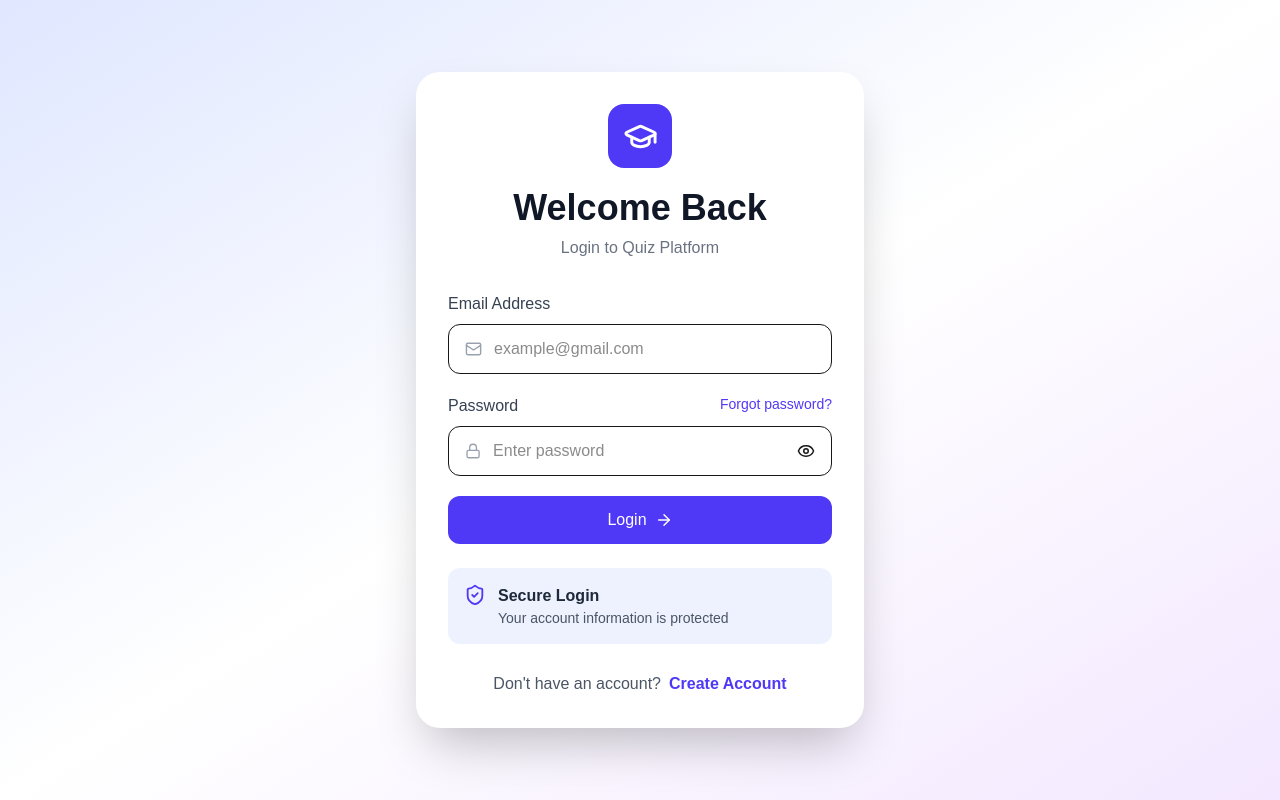
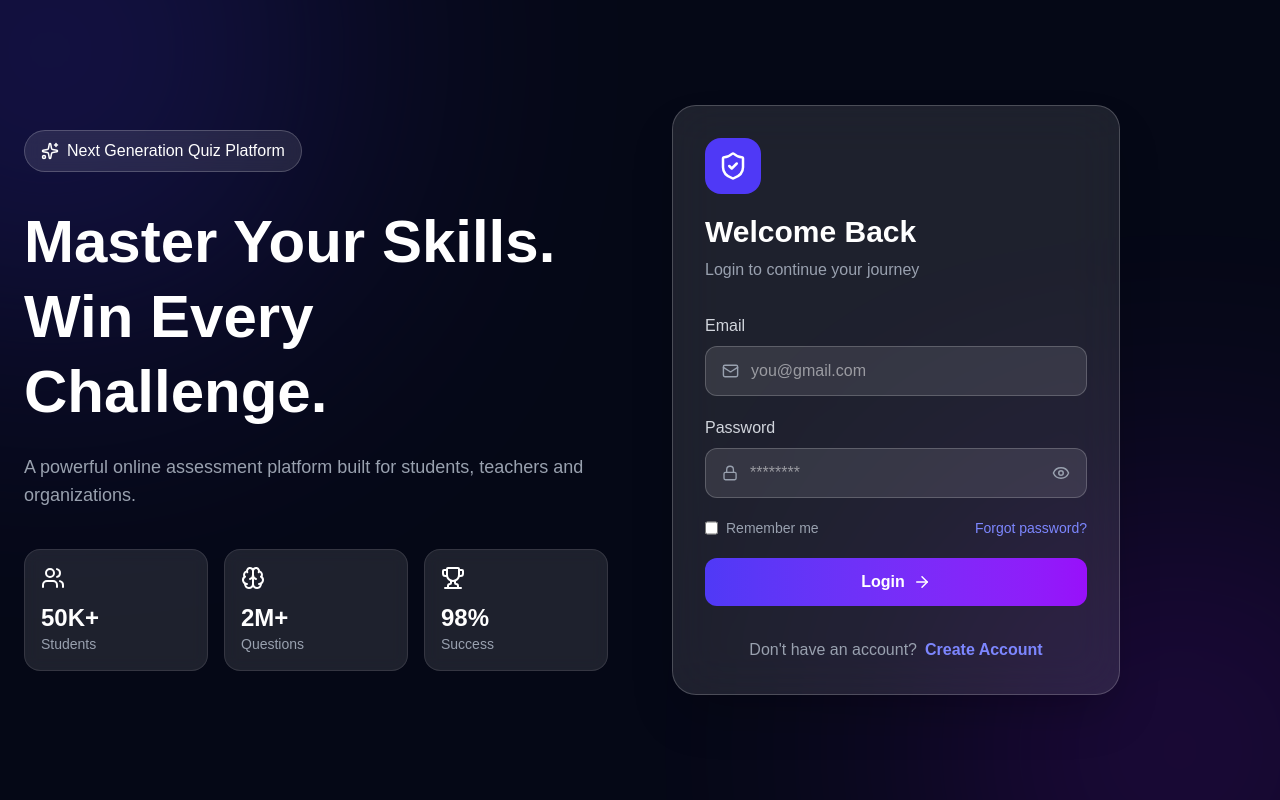
Before and after one commit to Kesarkarale/quize-platform, a Next.js app: page /login in a window 1280 px wide. Built offline with nearby package versions, Linux system fonts and the light colour scheme.

Commit message:
Update page.tsx

```diff
--- a/app/(auth)/login/page.tsx
+++ b/app/(auth)/login/page.tsx
@@ -1,42 +1,49 @@
 "use client";
 
 import { useState } from "react";
+import { useRouter } from "next/navigation";
 import Link from "next/link";
-import { useRouter } from "next/navigation";
 import type { FormEvent } from "react";
+
+import { motion } from "framer-motion";
 
 import {
   Mail,
   Lock,
   Eye,
   EyeOff,
+  ArrowRight,
   Loader2,
-  ArrowRight,
-  GraduationCap,
+  Sparkles,
+  Trophy,
+  Users,
+  Brain,
   ShieldCheck,
 } from "lucide-react";
 
 import { toast } from "sonner";
 
 
-export default function LoginPage() {
+
+export default function LoginPage(){
 
 
 const router = useRouter();
 
 
-  const [loading,setLoading] = useState(false);
+const [loading,setLoading]=useState(false);
 
-  const [showPassword,setShowPassword] = useState(false);
+const [showPassword,setShowPassword]=useState(false);
 
 
 
-  const [formData,setFormData] = useState({
+const [formData,setFormData]=useState({
 
 email:"",
-    password:"",
+password:""
 
 });
+
 
 
 
@@ -51,12 +58,11 @@ export default function LoginPage() {
 
 if(!formData.email || !formData.password){
 
-      toast.error("Please fill all fields");
+toast.error("Please enter email and password");
 
 return;
 
 }
-
 
 
 
@@ -67,13 +73,9 @@ export default function LoginPage() {
 
 
 
-      const response = await fetch(
-        "/api/auth/login",
-        {
-
+const response = await fetch("/api/auth/login",{
 
 method:"POST",
-
 
 headers:{
 
@@ -81,19 +83,9 @@ export default function LoginPage() {
 
 },
 
+body:JSON.stringify(formData)
 
-          body:JSON.stringify({
-
-            email:formData.email,
-
-            password:formData.password
-
-          })
-
-
-        }
-      );
-
+});
 
 
 
@@ -102,30 +94,20 @@ export default function LoginPage() {
 
 
 
-
 if(!response.ok){
-
 
 toast.error(result.message);
 
 return;
 
-
 }
 
 
 
-
-
-
-      toast.success(
-        "Login successful"
-      );
-
+toast.success("Welcome back 🎉");
 
 
 router.push("/student/dashboard");
-
 
 
 
@@ -133,9 +115,7 @@ export default function LoginPage() {
 catch{
 
 
-      toast.error(
-        "Something went wrong"
-      );
+toast.error("Something went wrong");
 
 
 }
@@ -155,33 +135,109 @@ export default function LoginPage() {
 
 
 
-
 return (
 
-<main className="min-h-screen flex items-center justify-center bg-gradient-to-br from-indigo-100 via-white to-purple-100 px-4">
+<main className="
+min-h-screen
+relative
+overflow-hidden
+bg-[#050816]
+flex
+items-center
+justify-center
+px-6
+">
 
 
 
 
 
-<div className="w-full max-w-md bg-white rounded-3xl shadow-2xl p-8">
+{/* Background Glow */}
+
+
+<div className="
+absolute
+w-[500px]
+h-[500px]
+bg-indigo-600
+rounded-full
+blur-[150px]
+opacity-30
+top-[-200px]
+left-[-200px]
+"/>
+
+
+<div className="
+absolute
+w-[400px]
+h-[400px]
+bg-purple-600
+rounded-full
+blur-[150px]
+opacity-30
+bottom-[-150px]
+right-[-100px]
+"/>
 
 
 
 
 
 
-{/* Header */}
 
 
-<div className="text-center mb-8">
+<div className="
+relative
+z-10
+max-w-7xl
+w-full
+grid
+lg:grid-cols-2
+gap-16
+items-center
+">
 
 
 
-<div className="mx-auto w-16 h-16 rounded-2xl bg-indigo-600 flex items-center justify-center text-white">
 
 
-<GraduationCap size={35}/>
+
+{/* LEFT SIDE */}
+
+
+
+<motion.div
+
+initial={{opacity:0,x:-50}}
+
+animate={{opacity:1,x:0}}
+
+transition={{duration:.6}}
+
+className="text-white"
+
+>
+
+
+
+<div className="
+inline-flex
+items-center
+gap-2
+bg-white/10
+border
+border-white/20
+px-4
+py-2
+rounded-full
+backdrop-blur
+">
+
+
+<Sparkles size={18}/>
+
+Next Generation Quiz Platform
 
 
 </div>
@@ -189,20 +245,247 @@ return (
 
 
 
-<h1 className="text-4xl font-bold text-gray-900 mt-5">
 
-Welcome Back
+
+
+<h1 className="
+text-5xl
+lg:text-6xl
+font-bold
+mt-8
+leading-tight
+">
+
+
+Master Your Skills.
+
+<br/>
+
+Win Every Challenge.
+
 
 </h1>
 
 
 
-<p className="text-gray-500 mt-2">
 
-Login to Quiz Platform
+
+
+
+<p className="
+text-gray-400
+text-lg
+mt-6
+max-w-xl
+">
+
+
+A powerful online assessment platform
+built for students, teachers and organizations.
+
 
 </p>
 
+
+
+
+
+
+
+
+<div className="
+grid
+grid-cols-3
+gap-4
+mt-10
+">
+
+
+
+<div className="
+bg-white/10
+border
+border-white/10
+rounded-2xl
+p-4
+backdrop-blur
+">
+
+
+<Users/>
+
+<h3 className="text-2xl font-bold mt-3">
+
+50K+
+
+</h3>
+
+<p className="text-gray-400 text-sm">
+
+Students
+
+</p>
+
+
+</div>
+
+
+
+
+
+<div className="
+bg-white/10
+border
+border-white/10
+rounded-2xl
+p-4
+backdrop-blur
+">
+
+
+<Brain/>
+
+<h3 className="text-2xl font-bold mt-3">
+
+2M+
+
+</h3>
+
+<p className="text-gray-400 text-sm">
+
+Questions
+
+</p>
+
+
+</div>
+
+
+
+
+
+
+<div className="
+bg-white/10
+border
+border-white/10
+rounded-2xl
+p-4
+backdrop-blur
+">
+
+
+<Trophy/>
+
+<h3 className="text-2xl font-bold mt-3">
+
+98%
+
+</h3>
+
+<p className="text-gray-400 text-sm">
+
+Success
+
+</p>
+
+
+</div>
+
+
+
+</div>
+
+
+
+
+
+
+</motion.div>
+
+
+
+
+
+
+
+
+
+{/* LOGIN CARD */}
+
+
+
+<motion.div
+
+initial={{opacity:0,y:40}}
+
+animate={{opacity:1,y:0}}
+
+transition={{duration:.6}}
+
+className="
+bg-white/10
+border
+border-white/20
+backdrop-blur-xl
+rounded-3xl
+p-8
+shadow-2xl
+max-w-md
+w-full
+"
+
+
+
+>
+
+
+
+
+<div className="text-white mb-8">
+
+
+<div className="
+w-14
+h-14
+rounded-2xl
+bg-indigo-600
+flex
+items-center
+justify-center
+mb-5
+">
+
+
+<ShieldCheck size={30}/>
+
+
+</div>
+
+
+
+<h2 className="
+text-3xl
+font-bold
+">
+
+
+Welcome Back
+
+
+</h2>
+
+
+<p className="
+text-gray-400
+mt-2
+">
+
+
+Login to continue your journey
+
+
+</p>
 
 
 </div>
@@ -216,43 +499,37 @@ Login to Quiz Platform
 
 
 <form
-
 onSubmit={handleLogin}
-
 className="space-y-5"
-
 >
 
 
 
 
 
-
-
-{/* Email */}
-
-
 <div>
 
 
-<label className="font-medium text-gray-700">
+<label className="text-gray-300">
 
-Email Address
+Email
 
 </label>
 
 
+<div className="
+mt-2
+flex
+items-center
+bg-white/10
+border
+border-white/20
+rounded-xl
+px-4
+">
 
 
-<div className="flex items-center border rounded-xl px-4 mt-2 focus-within:ring-2 focus-within:ring-indigo-500">
-
-
-
-<Mail
-size={18}
-className="text-gray-400"
-/>
-
+<Mail className="text-gray-400" size={18}/>
 
 
 
@@ -260,14 +537,17 @@ className="text-gray-400"
 
 type="email"
 
-placeholder="example@gmail.com"
+placeholder="you@gmail.com"
 
-className="w-full p-3 outline-none"
-
+className="
+bg-transparent
+outline-none
+w-full
+p-3
+text-white
+"
 
 value={formData.email}
-
-
 
 
 onChange={(e)=>
@@ -286,7 +566,6 @@ email:e.target.value
 />
 
 
-
 </div>
 
 
@@ -298,19 +577,10 @@ email:e.target.value
 
 
 
-
-
-{/* Password */}
-
-
-
 <div>
 
 
-<div className="flex justify-between">
-
-
-<label className="font-medium text-gray-700">
+<label className="text-gray-300">
 
 Password
 
@@ -318,28 +588,16 @@ Password
 
 
 
-<Link
-
-href="/forgot-password"
-
-className="text-sm text-indigo-600 hover:underline"
-
->
-
-Forgot password?
-
-</Link>
-
-
-
-</div>
-
-
-
-
-
-<div className="flex items-center border rounded-xl px-4 mt-2 focus-within:ring-2 focus-within:ring-indigo-500">
-
+<div className="
+mt-2
+flex
+items-center
+bg-white/10
+border
+border-white/20
+rounded-xl
+px-4
+">
 
 
 <Lock
@@ -349,30 +607,22 @@ className="text-gray-400"
 
 
 
-
-
 <input
 
-type={
-showPassword
-?
-"text"
-:
-"password"
-}
+type={showPassword?"text":"password"}
 
+placeholder="********"
 
-placeholder="Enter password"
-
-
-className="w-full p-3 outline-none"
-
+className="
+bg-transparent
+outline-none
+w-full
+p-3
+text-white
+"
 
 
 value={formData.password}
-
-
-
 
 
 onChange={(e)=>
@@ -393,41 +643,29 @@ password:e.target.value
 
 
 
-
-
 <button
 
 type="button"
 
-onClick={()=>
+onClick={()=>setShowPassword(!showPassword)}
 
-setShowPassword(
-!showPassword
-)
-
-}
-
+className="text-gray-400"
 
 >
-
 
 
 {
 
 showPassword ?
 
-<EyeOff size={18}/> :
+<EyeOff size={18}/>:
 
 <Eye size={18}/>
 
 }
 
 
-
 </button>
-
-
-
 
 
 </div>
@@ -444,19 +682,64 @@ showPassword ?
 
 
 
-{/* Login Button */}
+<div className="flex justify-between text-sm">
+
+
+<label className="text-gray-400 flex gap-2">
+
+
+<input type="checkbox"/>
+
+Remember me
+
+
+</label>
+
+
+
+
+<Link
+href="/forgot-password"
+className="text-indigo-400"
+>
+
+Forgot password?
+
+</Link>
+
+
+</div>
+
+
+
+
 
 
 
 <button
 
-
 disabled={loading}
 
+className="
+w-full
+bg-gradient-to-r
+from-indigo-600
+to-purple-600
+text-white
+py-3
+rounded-xl
+font-semibold
+flex
+items-center
+justify-center
+gap-2
+hover:scale-[1.02]
+transition
+"
 
-className="w-full bg-indigo-600 hover:bg-indigo-700 disabled:opacity-50 text-white rounded-xl py-3 flex items-center justify-center gap-2 transition"
 
 >
+
 
 
 {
@@ -476,7 +759,6 @@ Login
 }
 
 
-
 </button>
 
 
@@ -491,57 +773,11 @@ Login
 
 
 
-
-{/* Security */}
-
-
-
-<div className="mt-6 bg-indigo-50 rounded-xl p-4">
-
-
-<div className="flex gap-3">
-
-
-<ShieldCheck
-size={22}
-className="text-indigo-600"
-/>
-
-
-<div>
-
-
-<p className="font-semibold text-gray-800">
-
-Secure Login
-
-</p>
-
-
-<p className="text-sm text-gray-600">
-
-Your account information is protected
-
-</p>
-
-
-</div>
-
-
-</div>
-
-
-</div>
-
-
-
-
-
-
-
-
-
-<div className="text-center mt-7 text-gray-600">
+<div className="
+text-center
+mt-8
+text-gray-400
+">
 
 
 Don't have an account?
@@ -551,7 +787,11 @@ Don't have an account?
 
 href="/register"
 
-className="text-indigo-600 font-semibold ml-2"
+className="
+text-indigo-400
+font-semibold
+ml-2
+"
 
 >
 
@@ -560,14 +800,22 @@ Create Account
 </Link>
 
 
-
 </div>
 
 
 
 
 
+</motion.div>
+
+
+
+
+
+
 </div>
+
+
 
 
 
```
Lines whose indentation alone changed are shown as unchanged.
